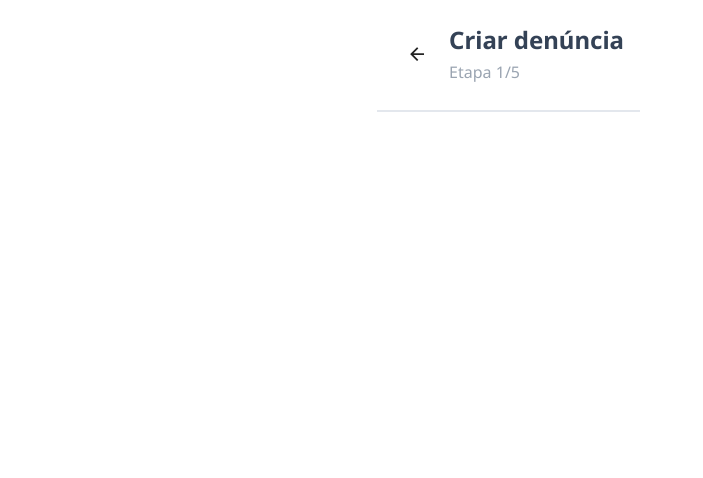
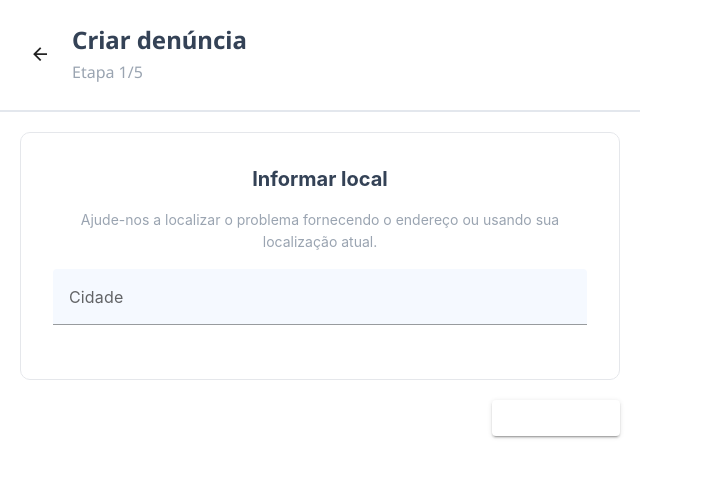
Before and after one commit to jvcarv/codeconquer, a Vue app: page /new in a window 1280 px wide. Shown: the top 478 px of the page, without its empty margins (0-703 px from the left). Built offline with nearby package versions, Linux system fonts and the light colour scheme.

Commit message:
Implements part of the form

```diff
--- /dev/null
+++ b/src/components/FormCategory.vue
@@ -0,0 +1,27 @@
+<script setup>
+const props = defineProps({
+    modelValue: String
+})
+
+const emit = defineEmits(['update:modelValue'])
+
+function updateCategory(value) {
+    emit('update:modelValue', value)
+}
+</script>
+
+<template>
+    <h2 class="step__title">Escolher categoria</h2>
+
+    <p class="step__description">
+        Selecione a categoria que melhor descreve sua reclamação. Isso nos ajudará a encaminhá-la ao departamento certo.
+    </p>
+
+    <v-select
+        label="Categoria"
+        :items="['Burraco na estrada', 'Fios de luz soltos', 'Lixo não recolhido', 'Água parada', 'Animais soltos', 'Calçada quebrada']"
+        @update:modelValue="updateCategory"
+        style="width: 100%;"
+        bg-color="#f5f9ff"
+        ></v-select>
+</template>
--- /dev/null
+++ b/src/components/FormDescription.vue
@@ -0,0 +1,35 @@
+<script setup>
+const props = defineProps({
+    modelValue: String
+})
+
+const emit = defineEmits(['update:modelValue'])
+
+function updateDescription(event) {
+    emit('update:modelValue', event.target.value)
+}
+</script>
+
+<template>
+    <v-icon class="v-icon" :icon="'mdi-file-document'" color="#3182ed"></v-icon>
+    <h2 class="step__title">Adicione detalhes</h2>
+
+    <p class="step__description">
+        Forneça um título claro e uma descrição detalhada do problema. Quanto mais específico você for, melhor poderemos ajudar.
+    </p>
+
+    <v-text-field @input="updateDescription" label="Descrição" style="width: 100%;" bg-color="#f5f9ff" />
+</template>
+
+<style scoped>
+    .v-icon {
+        background-color: #f5f9ff;
+        border-radius: 50%;
+        height: 50px;
+        width: 50px;
+    }
+
+    .v-icon::before {
+        font-size: 30px;
+    }
+</style>
--- /dev/null
+++ b/src/components/FormLocation.vue
@@ -0,0 +1,21 @@
+<script setup>
+const props = defineProps({
+    modelValue: String
+})
+
+const emit = defineEmits(['update:modelValue'])
+
+function updateCity(event) {
+    emit('update:modelValue', event.target.value)
+}
+</script>
+
+<template>
+    <h2 class="step__title">Informar local</h2>
+
+    <p class="step__description">
+        Ajude-nos a localizar o problema fornecendo o endereço ou usando sua localização atual.
+    </p>
+
+    <v-text-field @input="updateCity" label="Cidade" style="width: 100%;" bg-color="#f5f9ff" />
+</template>
--- a/src/components/HeaderForm.vue
+++ b/src/components/HeaderForm.vue
@@ -1,9 +1,8 @@
 <script setup>
-import { ref } from 'vue';
 import { useRouter } from 'vue-router';
 
+const props = defineProps(['step'])
 const router = useRouter();
-const steps = ref(1);
 
 function navigateToHome() {
     router.push('/');
@@ -19,7 +18,7 @@ function navigateToHome() {
         </div>
         <div class="column--right">
             <h1 class="header__title">Criar denúncia</h1>
-            <p class="header__description">{{ 'Etapa ' + steps + '/5' }}</p>
+            <p class="header__description">{{ 'Etapa ' + step + '/5' }}</p>
         </div>
     </section>
 </template>
--- a/src/views/NewComplaintForm.vue
+++ b/src/views/NewComplaintForm.vue
@@ -1,8 +1,99 @@
 <script setup>
 import HeaderForm from '../components/HeaderForm.vue'
+import FormLocation from '../components/FormLocation.vue'
+import { ref, reactive } from 'vue';
+import FormCategory from '@/components/FormCategory.vue';
+import FormDescription from '@/components/FormDescription.vue';
+
+let step = ref(1);
+
+let data = reactive({
+    city: '',
+    category: '',
+    description: ''
+})
 </script>
 
 <template>
-    <HeaderForm></HeaderForm>
+    <HeaderForm v-model:step="step"></HeaderForm>
 
+    <section class="step__container">
+        <FormLocation v-if="step == 1" v-model="data.city"></FormLocation>
+        <FormCategory v-if="step == 2" v-model="data.category"></FormCategory>
+        <FormDescription v-if="step == 3" v-model="data.description"></FormDescription>
+
+    </section>
+    <div class="step__button_box">
+        <v-btn v-if="step > 1" prepend-icon="mdi-arrow-left" class="btn--previous" @click="step--">Voltar</v-btn>
+        <v-btn v-if="step < 5" append-icon="mdi-arrow-right" class="btn--forward" @click="step++">Próximo</v-btn>
+    </div>
 </template>
+
+<style>
+.step__container {
+    display: flex;
+    flex-direction: column;
+    gap: 16px;
+
+    align-items: center;
+    justify-content: center;
+
+    padding: 32px;
+    border-radius: 10px;
+    border: solid 1px #e5e7eb;
+
+    margin: 20px;
+}
+
+.step__title {
+    color: #344256;
+    font-size: 20px;
+    font-weight: 700;
+    line-height: 28px;
+}
+
+.step__description {
+    color: #9aa4b1;
+    font-size: 14px;
+    text-align: center;
+}
+
+.step__button_box {
+    display: flex;
+    align-items: center;
+    justify-content: space-between;
+    gap: 8px;
+    width: 100%;
+    padding: 0 20px;
+}
+
+.btn--forward {
+    background-color: #3182ed;
+    color: #fff !important;
+    border-radius: 10px;
+    padding: 8px 16px;
+
+    font-family: 'Noto Sans', Arial, sans-serif;
+    font-weight: 500 !important;
+    font-size: 14px;
+    text-transform: capitalize;
+
+    letter-spacing: normal;
+
+    margin-left: auto;
+}
+
+.btn--previous {
+    background-color: #f5f9ff;
+    color: #000;
+    border-radius: 10px;
+    padding: 8px 16px;
+
+    font-family: 'Noto Sans', Arial, sans-serif;
+    font-weight: 500 !important;
+    font-size: 14px;
+    text-transform: capitalize;
+
+    letter-spacing: normal;
+}
+</style>
```
